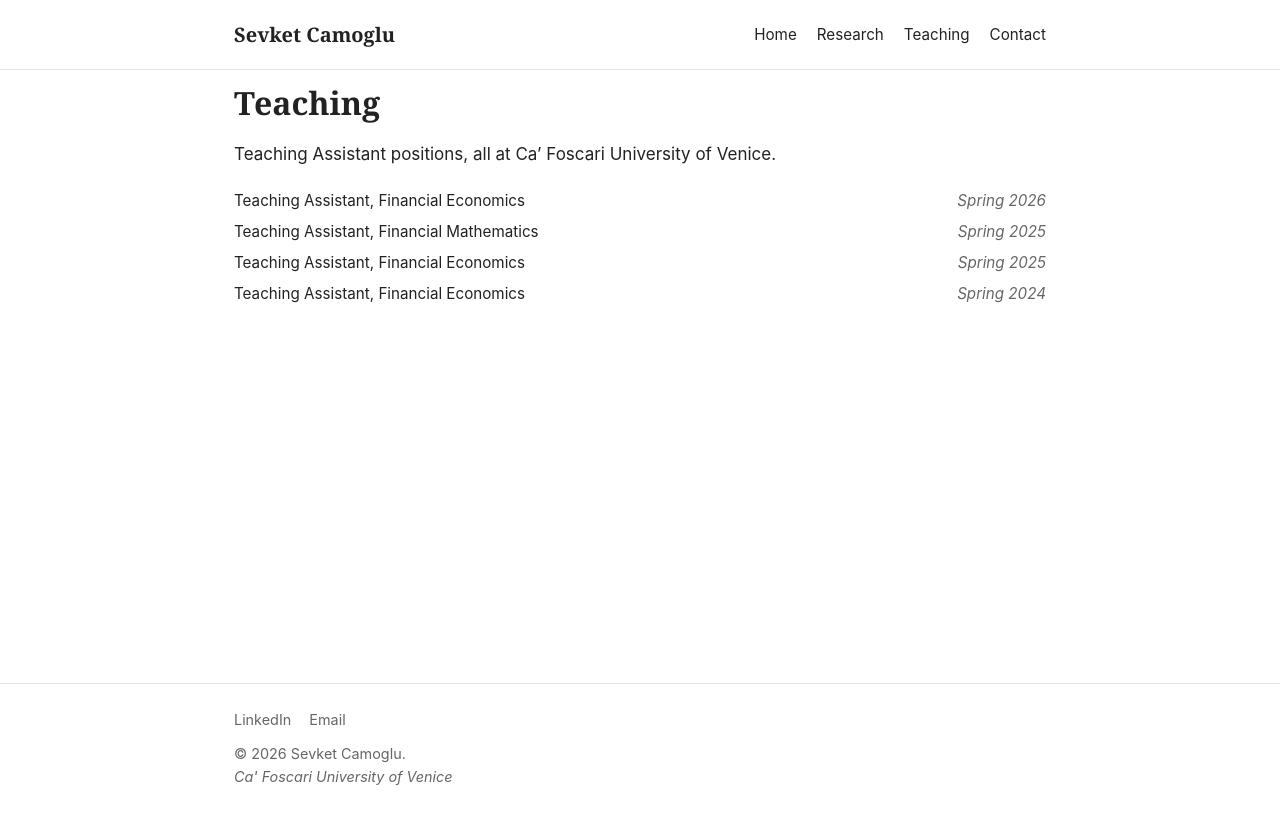
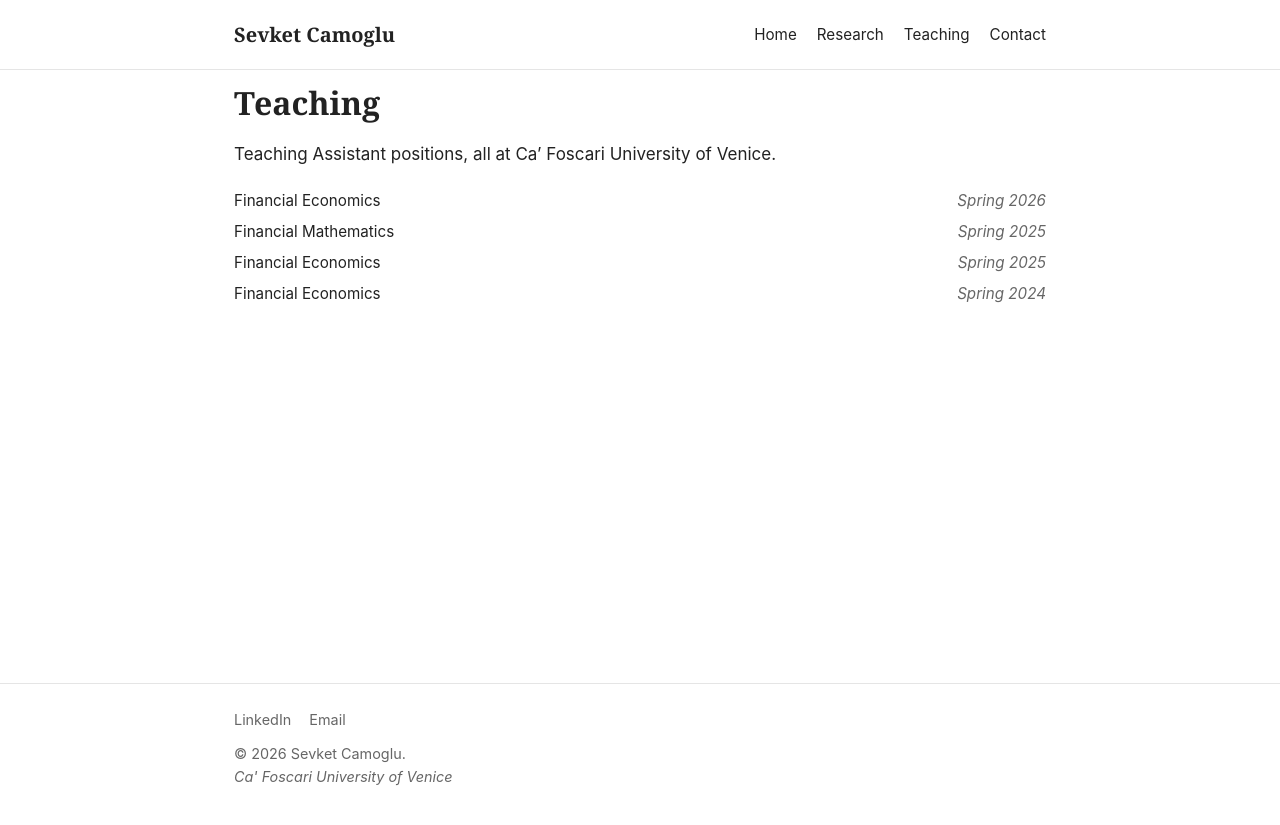
Before and after one commit to sevketcamoglu/sevketcamoglu.github.io, a Jekyll site: the page built from teaching.md, in a window 1280 px wide. Shown: the top 825 px of the page. Built offline with Jekyll 4.4.1, drawn with Linux system fonts in a browser that asks for light colours.

Commit message:
Update teaching.md

```diff
--- a/teaching.md
+++ b/teaching.md
@@ -9,8 +9,8 @@ permalink: /teaching/
 Teaching Assistant positions, all at {{ site.author.affiliation }}.
 
 <ul class="cv-list">
-<li><span class="cv-item">Teaching Assistant, Financial Economics</span><span class="cv-date">Spring 2026</span></li>
-<li><span class="cv-item">Teaching Assistant, Financial Mathematics</span><span class="cv-date">Spring 2025</span></li>
-<li><span class="cv-item">Teaching Assistant, Financial Economics</span><span class="cv-date">Spring 2025</span></li>
-<li><span class="cv-item">Teaching Assistant, Financial Economics</span><span class="cv-date">Spring 2024</span></li>
+<li><span class="cv-item">Financial Economics</span><span class="cv-date">Spring 2026</span></li>
+<li><span class="cv-item">Financial Mathematics</span><span class="cv-date">Spring 2025</span></li>
+<li><span class="cv-item">Financial Economics</span><span class="cv-date">Spring 2025</span></li>
+<li><span class="cv-item">Financial Economics</span><span class="cv-date">Spring 2024</span></li>
 </ul>
```
